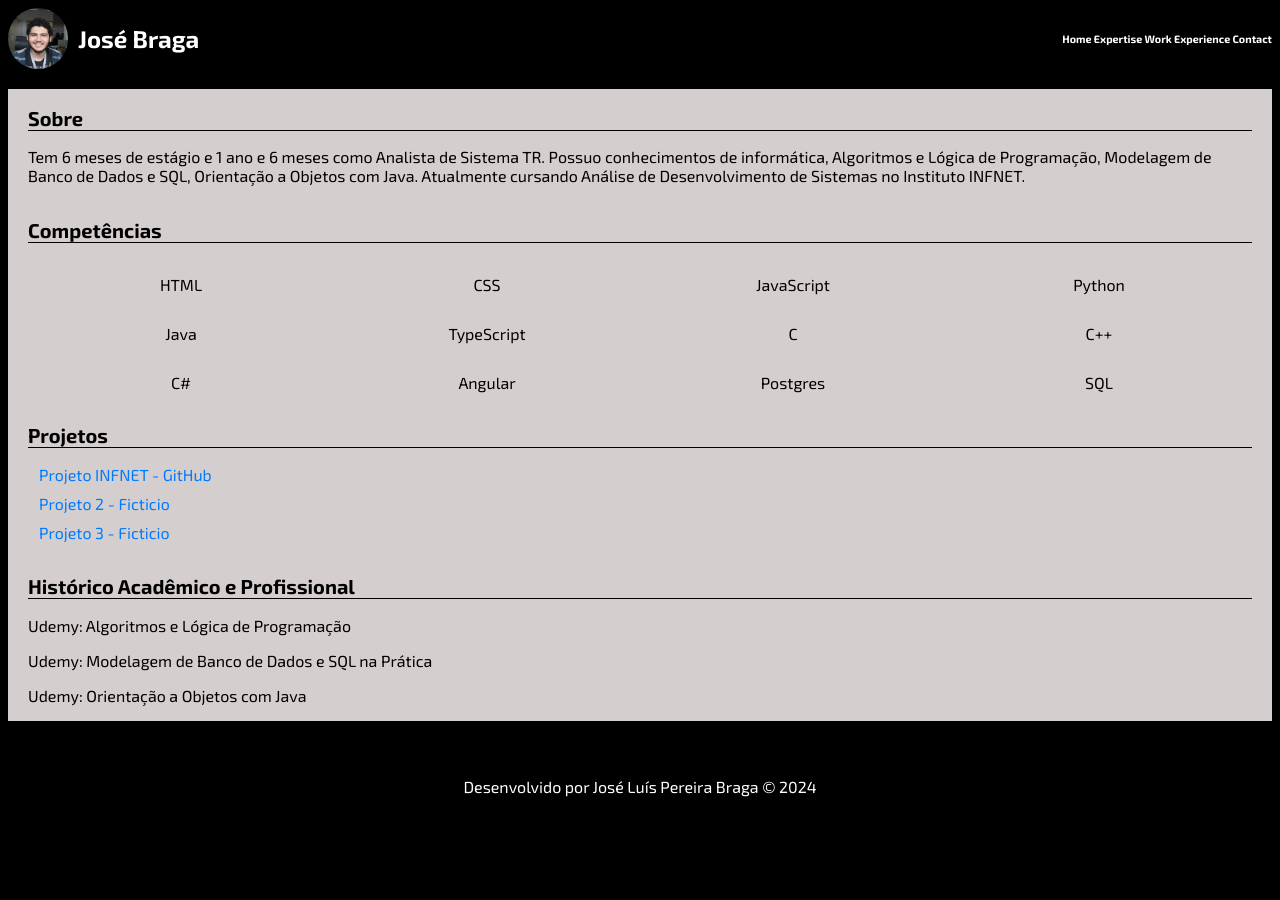
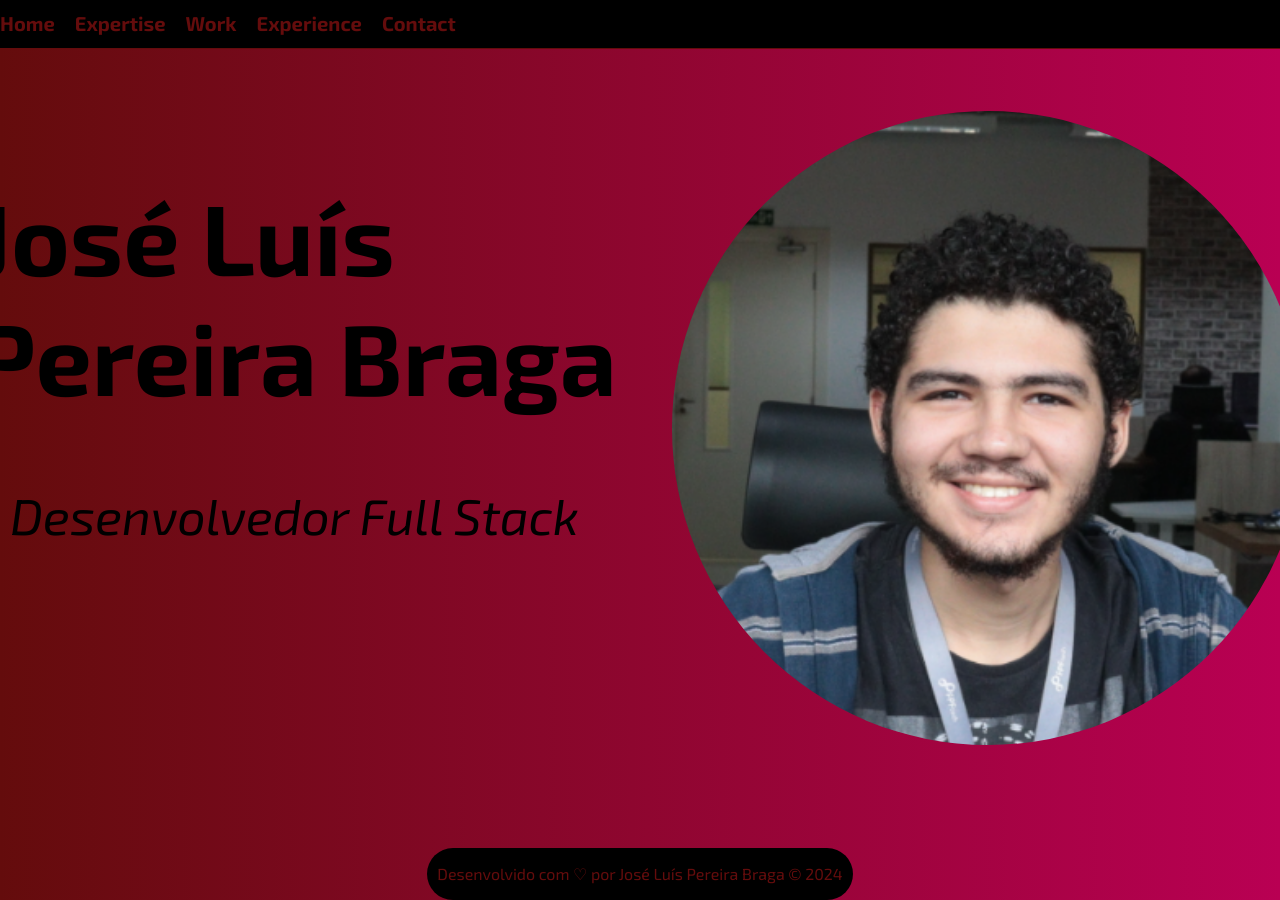
Before and after one commit to jluispbraga/portfolio, a plain HTML site: page index.html in a window 1280 px wide. Shown: the top 900 px of the page. Before the commit the page ends 832 px from the top, so only its background shows below. Drawn offline with Linux system fonts and the light colour scheme.

Commit message:
feature on home-page

```diff
--- a/index.html
+++ b/index.html
@@ -9,21 +9,20 @@
 </head>
 
 <body>
+    <div class="info">
       <header>
-    <div>
-      <img src="imagem.jpg" alt="Imagem de exemplo" title="Imagem de exemplo">
-      <h1>José Braga</h1>
-    </div>
         <h6>
           <nav>
             <a href="#" title="home">Home</a>
-        <a href="#" title="home">Expertise</a>
-        <a href="#" title="home">Work</a>
-        <a href="#" title="home">Experience</a>
-        <a href="#" title="home">Contact</a>
+            <a href="#" title="Expertise">Expertise</a>
+            <a href="#" title="Work">Work</a>
+            <a href="#" title="Experience">Experience</a>
+            <a href="#" title="Contact">Contact</a>
           </nav>
         </h6>
       </header>
+  </div>
+
   <main>
     <!-- <div id="container">
       <section>
@@ -33,7 +32,16 @@
         <p>Telefone: (92) 981055600</p>
       </section> -->
     <!-- </div> -->
-    <div id="container">
+    <div class="center-page">
+      <div id="title-page">
+        <h1 class="color-transition">José Luís Pereira Braga</h1>
+        <img src="imagem.jpg" alt="Imagem de exemplo" title="Imagem de exemplo">
+      </div>
+      <p>Desenvolvedor Full Stack</p>
+    </div>
+
+
+    <!-- <div id="container">
       <section>
         <h2>Sobre</h2>
         <p>Tem 6 meses de estágio e 1 ano e 6 meses como Analista de Sistema TR. Possuo conhecimentos de informática,
@@ -77,11 +85,11 @@
         <p>Udemy: Algoritmos e Lógica de Programação</p>
         <p>Udemy: Modelagem de Banco de Dados e SQL na Prática</p>
         <p>Udemy: Orientação a Objetos com Java</p>
-      </section>
+      </section> -->
     </div>
   </main>
   <footer>
-    <p>Desenvolvido por José Luís Pereira Braga &copy; 2024</p>
+    <p>Desenvolvido com ♡ por José Luís Pereira Braga &copy; 2024</p>
   </footer>
 </body>
 
--- a/style.css
+++ b/style.css
@@ -1,16 +1,14 @@
 @import url('https://fonts.googleapis.com/css2?family=Dosis:wght@200..800&family=Exo+2:ital,wght@0,100..900;1,100..900&display=swap');
-
 :root{
-    --color1:#cf0303;
-    --color2:#000000;
-    --color3:#760404;
-    --color4:#760404;
-    --color5:#760404;
+    --color1:#FF0000;
+    --color2:#640C0C;
+    --color3:#000000;
+    --color4:#B90053;
+    --color5:#A20960;
     --color6:#ffffff;
 
     --font-1: "Exo 2", sans-serif;
 }
-
 html {
     height: 100%;
     width: 100%;
@@ -33,7 +31,7 @@ html {
       display: flex;
       flex-direction: column;
       align-items: center;
-      background-color: var(--color2);
+      background: linear-gradient(to right, var(--color2), var(--color4));
   }
 
   div{
@@ -41,39 +39,21 @@ html {
     flex-direction: row;
   }
 
-
-
   header {
-      color: var(--color6);
+      color: var(--color2);
       width: 100%;
+      gap: 5px;
       display: flex;
-      justify-content: space-between;
       align-items: center;
   }
 
-  header img{
-    width: 60px;
-    border-radius: 300px;
-  }
-
-  header div{
-    margin: 0;
-    display: flex;
-    gap: 10px;
-    justify-content: space-between;
-  }
-
-  header h6{
-    margin: 0;
-    text-align: right;
-  }
-
   footer {
-      color: var(--color6);
+      color: var(--color2);
       text-align: center;
-      padding: 20px 0;
-      width: 100%;
+      padding: 0 10px;
       position: end;
+      background-color: var(--color3);
+      border-radius: 30px;
   }
 
   main {
@@ -87,7 +67,7 @@ html {
 
   h2 {
     font-size: 20px;
-    border-bottom: 1px solid black
+    border-bottom: 1px solid var(--color3);
   }
 
   p {
@@ -132,12 +112,61 @@ html {
       text-align: center;
   }
 
+  .info{
+    position: fixed;
+    background-color: var(--color3);
+    width: 100%;
+    height: 50px;
+    border-bottom: var(--color2) solid 1px;
+    margin: -10px;
+    font-size: 30px;
+  }
+
+  .info h6{
+    align-items: end;
+  }
+
+  nav{
+    width: 250px;
+    gap: 20px;
+    text-align: center;
+    display: flex;
+    justify-content: space-around;
+  }
+
   nav a {
-    color: var(--color6);
+    color: var(--color2);
     text-decoration: none;
   }
 
+  nav a:hover {
+    background-color: var(--color2);
+    color: var(--color6);
+    border-radius: 5px;
+    padding: 0 10px;
+  }
 
-  nav a:hover {
-    color: var(--color1);
+  .center-page{
+    display: flex;
+    flex-direction: column;
+    justify-content: space-around;
+    align-items: center;
+    height: 100vh;s
   }
+
+  .center-page #title-page h1{
+    font-size: 100px;
+  }
+
+  .center-page #title-page img{
+    width: 985px;
+    padding: 2px;
+    border-radius: 50%;
+  }
+  .center-page p{
+    font-size: 50px;
+    position: absolute;
+    top: 435px;
+    left: 10px;
+    font-style: italic;
+  }
```
Lines whose indentation alone changed are shown as unchanged.
